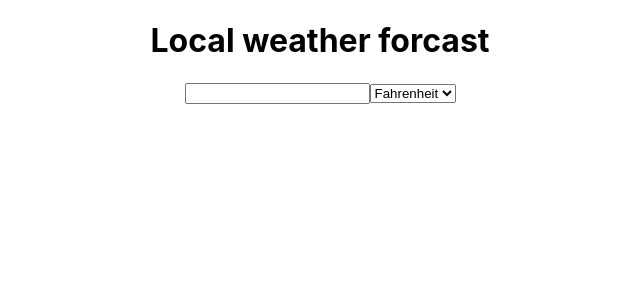
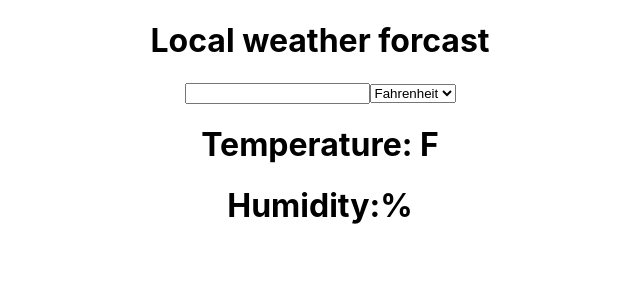
Before and after one commit to katebrenner/React-Weather-App, a React (Create React App) app: page / in a window 1280 px wide. Shown: the top 300 px of the page, without its empty margins (320-960 px from the left). Built offline with nearby package versions, Linux system fonts and the light colour scheme.

Commit message:
add weather display

```diff
--- a/package.json
+++ b/package.json
@@ -6,7 +6,8 @@
     "axios": "0.18.0",
     "react": "^16.6.3",
     "react-dom": "^16.6.3",
-    "react-scripts": "2.1.1"
+    "react-scripts": "2.1.1",
+    "reactstrap": "6.5.0"
   },
   "scripts": {
     "start": "react-scripts start",
--- a/src/App.js
+++ b/src/App.js
@@ -1,5 +1,6 @@
 import React, { Component } from 'react';
 import Form from './components/Form';
+import WeatherDisplay from './components/WeatherDisplay';
 import './App.css';
 
 const axios = require('axios');
@@ -9,7 +10,7 @@ class App extends Component {
     super();
     this.state = {
       city: '',
-      weatherMeasurement: 'F',
+      weatherMeasurement: 'imperial',
       weatherData: '',
     };
   }
@@ -24,9 +25,12 @@ class App extends Component {
     console.log('called handleform submit', this.state.city);
     axios
       .get(
-        `https://api.openweathermap.org/data/2.5/weather?q=${this.state.city}&appid=d4a2cc67f7630a31cb669829cb6ee6f0`
+        `https://api.openweathermap.org/data/2.5/weather?q=${this.state.city}&units=${
+          this.state.weatherMeasurement
+        }&appid=d4a2cc67f7630a31cb669829cb6ee6f0`
       )
       .then(data => {
+        console.log(data.data);
         this.setState({ weatherData: data.data.main });
       });
   };
@@ -40,6 +44,7 @@ class App extends Component {
         <h1>Local weather forcast</h1>
         <Form handleFormChange={this.handleFormChange} handleFormSubmit={this.handleFormSubmit} />
         <h2>{this.state.city}</h2>
+        <WeatherDisplay weatherData={this.state.weatherData} weatherMeasurement={this.state.weatherMeasurement} />
       </div>
     );
   }
--- a/src/components/Form.js
+++ b/src/components/Form.js
@@ -11,8 +11,8 @@ class Form extends Component {
         <form onSubmit={event => this.props.handleFormSubmit(event)}>
           <input type="text" name="city" onChange={event => this.props.handleFormChange(event)} />
           <select name="weatherMeasurement" onChange={event => this.props.handleFormChange(event)}>
-            <option value="F">Fahrenheit</option>
-            <option value="C">Celcius</option>
+            <option value="imperial">Fahrenheit</option>
+            <option value="metric">Celcius</option>
           </select>
         </form>
       </div>
--- /dev/null
+++ b/src/components/WeatherDisplay.js
@@ -0,0 +1,20 @@
+import React, { Component } from 'react';
+
+class WeatherDisplay extends Component {
+  constructor() {
+    super();
+    this.state = {};
+  }
+  render() {
+    return (
+      <div>
+        <h1>
+          Temperature:{this.props.weatherData.temp} {this.props.weatherMeasurement === 'imperial' ? 'F' : 'C'}
+        </h1>
+        <h1>Humidity:{this.props.weatherData.humidity}%</h1>
+      </div>
+    );
+  }
+}
+
+export default WeatherDisplay;
```
Also changed, not shown: 2 other files (tests, documents, lock files or other folders).
